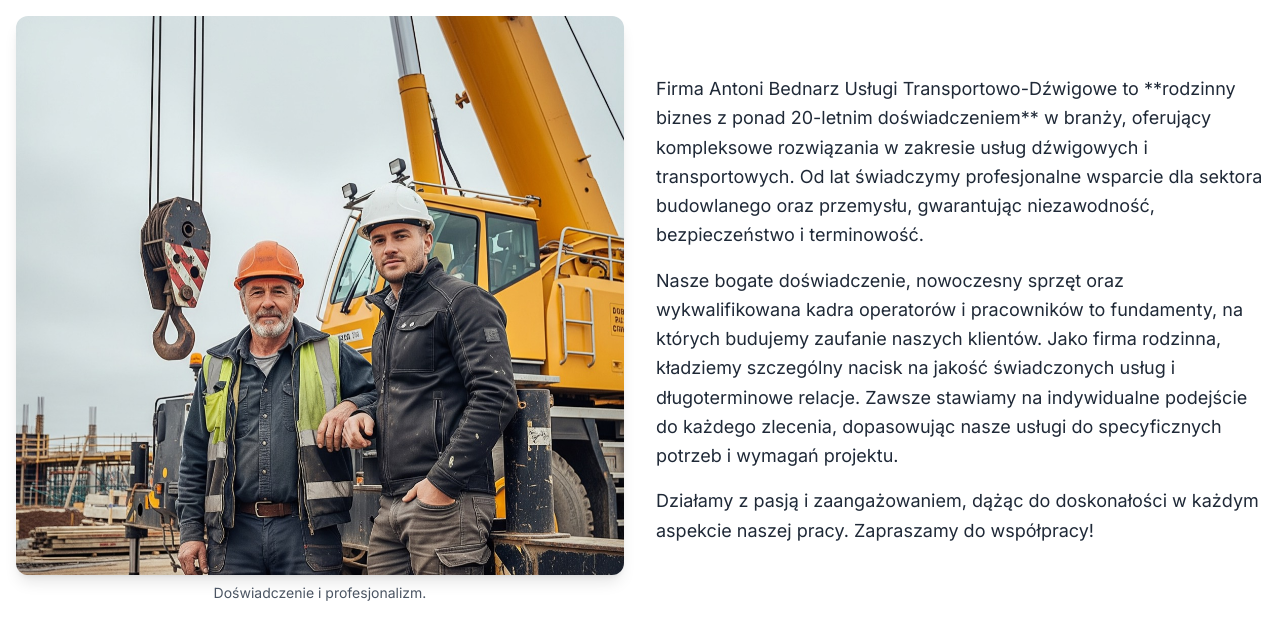
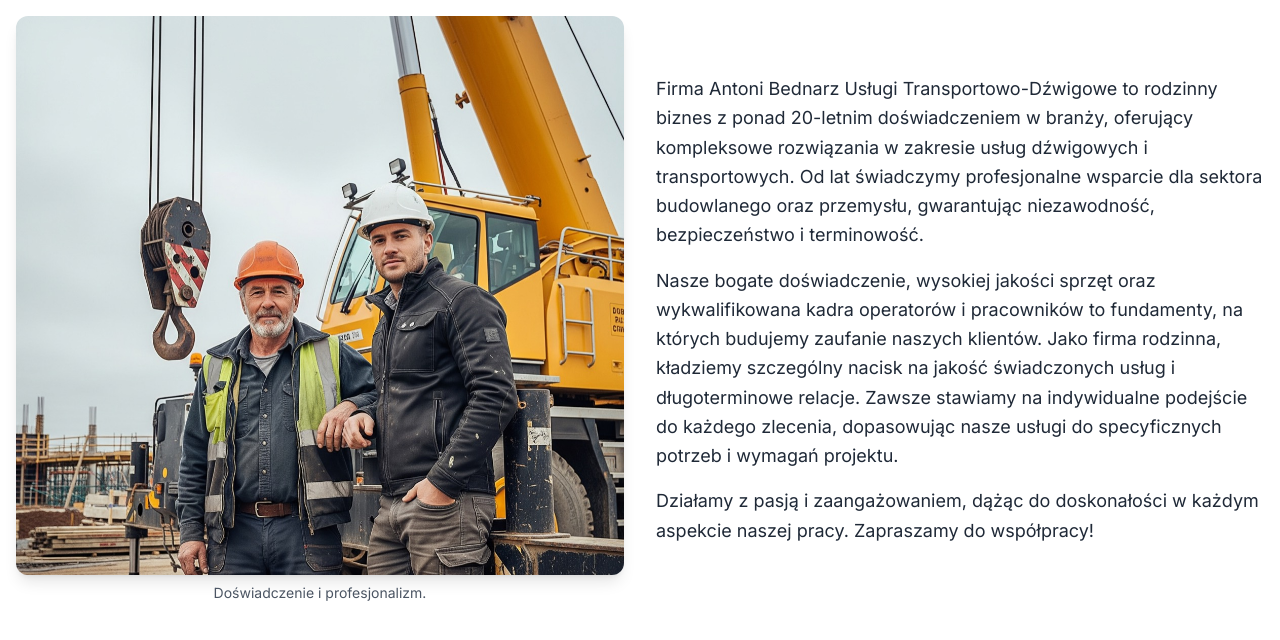
Before and after one commit to jaicarra/Local-Website, a website: page index.html in a window 1280 px wide. Shown: the part 736-1376 px from the top of the page. Drawn offline with Linux system fonts and the light colour scheme.

Commit message:
Update About Us text

```diff
--- a/index.html
+++ b/index.html
@@ -176,10 +176,10 @@
                 </div>
                 <div class="md:w-1/2 text-lg leading-relaxed">
                     <p class="mb-4">
-                        Firma Antoni Bednarz Usługi Transportowo-Dźwigowe to **rodzinny biznes z ponad 20-letnim doświadczeniem** w branży, oferujący kompleksowe rozwiązania w zakresie usług dźwigowych i transportowych. Od lat świadczymy profesjonalne wsparcie dla sektora budowlanego oraz przemysłu, gwarantując niezawodność, bezpieczeństwo i terminowość.
+                        Firma Antoni Bednarz Usługi Transportowo-Dźwigowe to rodzinny biznes z ponad 20-letnim doświadczeniem w branży, oferujący kompleksowe rozwiązania w zakresie usług dźwigowych i transportowych. Od lat świadczymy profesjonalne wsparcie dla sektora budowlanego oraz przemysłu, gwarantując niezawodność, bezpieczeństwo i terminowość.
                     </p>
                     <p class="mb-4">
-                        Nasze bogate doświadczenie, nowoczesny sprzęt oraz wykwalifikowana kadra operatorów i pracowników to fundamenty, na których budujemy zaufanie naszych klientów. Jako firma rodzinna, kładziemy szczególny nacisk na jakość świadczonych usług i długoterminowe relacje. Zawsze stawiamy na indywidualne podejście do każdego zlecenia, dopasowując nasze usługi do specyficznych potrzeb i wymagań projektu.
+                        Nasze bogate doświadczenie, wysokiej jakości sprzęt oraz wykwalifikowana kadra operatorów i pracowników to fundamenty, na których budujemy zaufanie naszych klientów. Jako firma rodzinna, kładziemy szczególny nacisk na jakość świadczonych usług i długoterminowe relacje. Zawsze stawiamy na indywidualne podejście do każdego zlecenia, dopasowując nasze usługi do specyficznych potrzeb i wymagań projektu.
                     </p>
                     <p>
                         Działamy z pasją i zaangażowaniem, dążąc do doskonałości w każdym aspekcie naszej pracy. Zapraszamy do współpracy!
```
